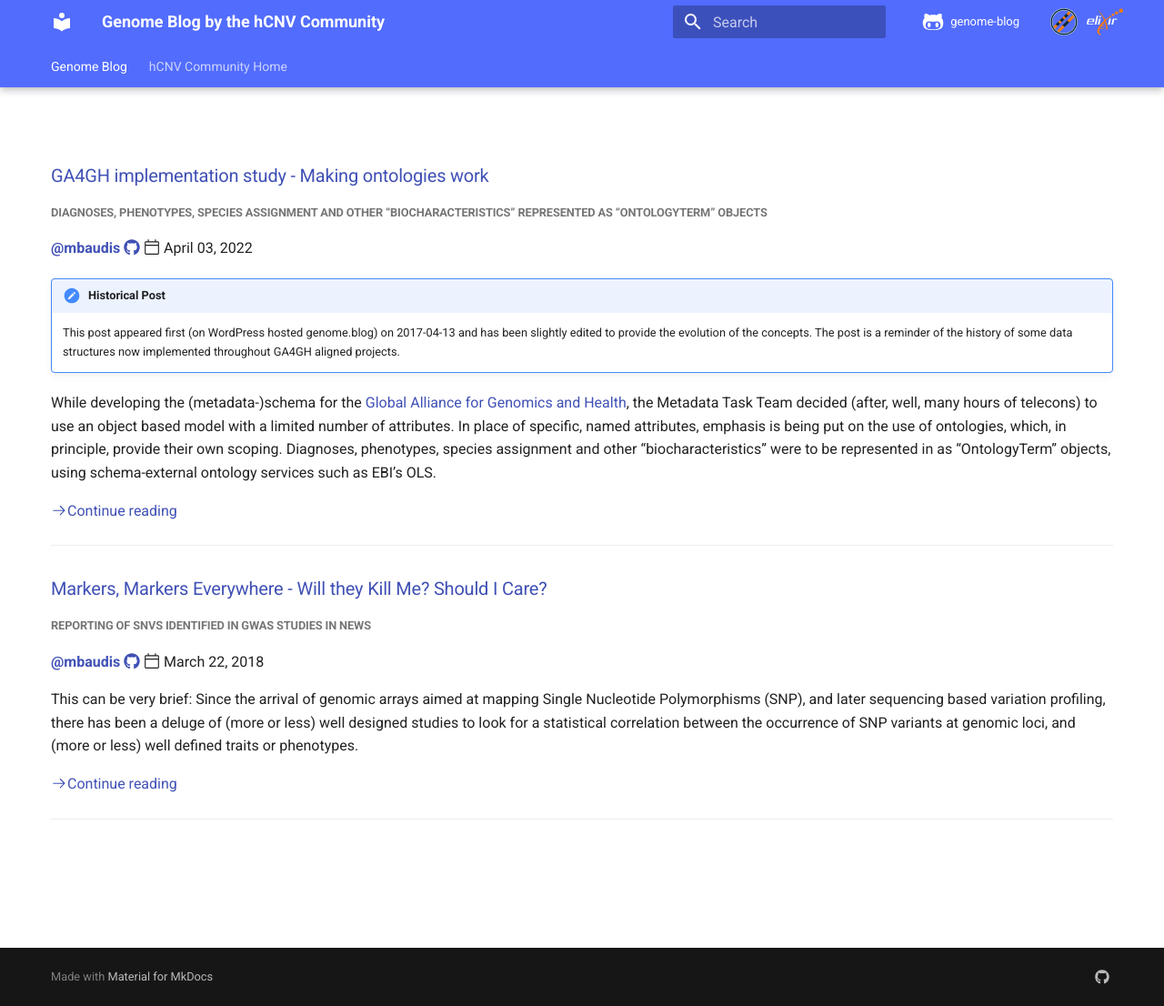
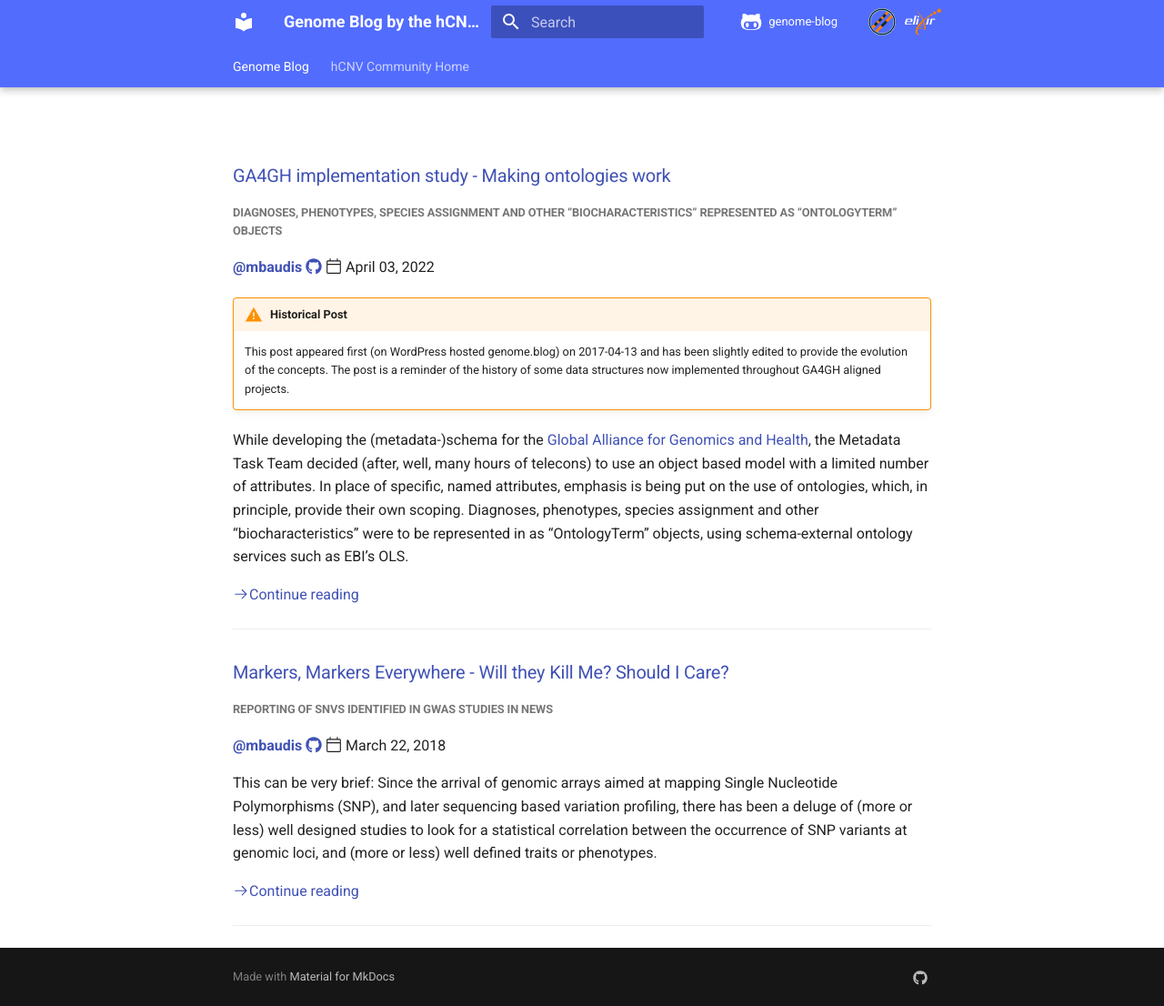
Before and after one commit to hcnv/genome-blog, an MkDocs documentation site: the page built from docs/index.md, in a window 1280 px wide and 1106 px high. Shown: the whole window at 91% size. Built offline with MkDocs 1.6.1 and Material for MkDocs 9.7.7, drawn with Linux system fonts in a browser that asks for light colours; comment, search, counter and statistics services are not loaded.

Commit message:
layout fixes

```diff
--- a/docs/css/theme_overrides.css
+++ b/docs/css/theme_overrides.css
@@ -3,7 +3,7 @@
 }
 
 .md-grid {
-  max-width: 1200px;
+  max-width: 800px;
 }
 
 .md-header {
```
Also changed, not shown: docs/blog/2017-04-13-GA4GH-and-ontologies.md (+1 -1 lines).
